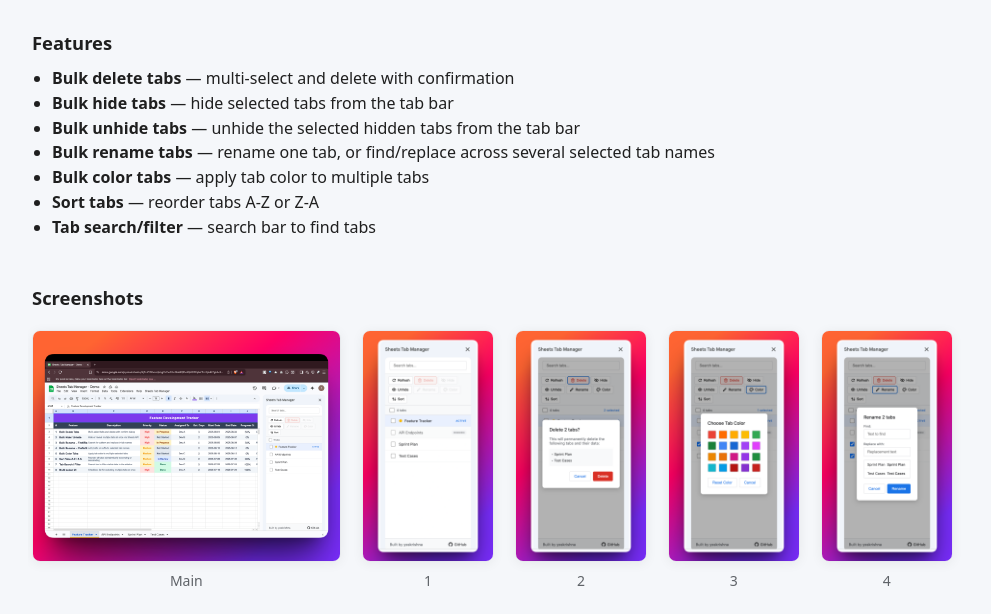
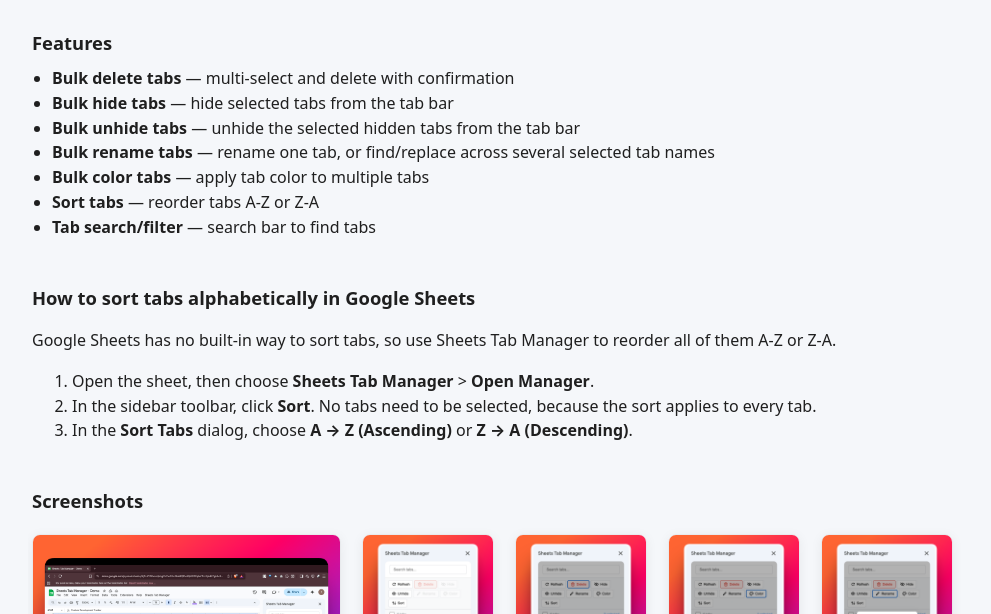
Before and after one commit to ysskrishna/google-sheets-tab-manager, an Astro site in the folder website/: page / in a window 1280 px wide. Shown: the part 186-800 px from the top of the page, without its empty margins (144-1135 px from the left). Built offline with nearby package versions, Linux system fonts and the light colour scheme; Astro itself is replaced by a stand-in of ours.

Commit message:
docs(site): add how-to for sorting tabs alphabetically
Google Sheets has no built-in way to sort tabs, and the Tab Manager
landing page did not explain how to use the add-on's Sort action.

Add a short how-to section between Features and Screenshots with one
intro sentence and three numbered steps. The menu path, the Sort button
and the Sort Tabs options are taken from the add-on's Apps Script
source so the page matches what users see in the sidebar.

The section is styled like the Screenshots section: it gets the same
top margin and heading spacing. Without this, the home page rule that
removes the top margin from the first h2 would make the new heading sit
flush against the Features list.

```diff
--- a/website/src/pages/index.astro
+++ b/website/src/pages/index.astro
@@ -77,6 +77,16 @@ const ldJson = {
     <li><strong>Tab search/filter</strong> — search bar to find tabs</li>
   </ul>
 
+  <section class="how-to-sort" aria-labelledby="how-to-sort-heading">
+    <h2 id="how-to-sort-heading">How to sort tabs alphabetically in Google Sheets</h2>
+    <p>Google Sheets has no built-in way to sort tabs, so use Sheets Tab Manager to reorder all of them A-Z or Z-A.</p>
+    <ol>
+      <li>Open the sheet, then choose <strong>Sheets Tab Manager</strong> &gt; <strong>Open Manager</strong>.</li>
+      <li>In the sidebar toolbar, click <strong>Sort</strong>. No tabs need to be selected, because the sort applies to every tab.</li>
+      <li>In the <strong>Sort Tabs</strong> dialog, choose <strong>A → Z (Ascending)</strong> or <strong>Z → A (Descending)</strong>.</li>
+    </ol>
+  </section>
+
   <section class="screenshots" aria-label="Screenshots">
     <h2>Screenshots</h2>
     <div class="screenshots-scroll" tabindex="0" aria-label="Scroll to see all screenshots">
--- a/website/src/styles/global.css
+++ b/website/src/styles/global.css
@@ -408,6 +408,14 @@ ul {
   color: var(--link);
 }
 
+.how-to-sort {
+  margin-top: 2.75rem;
+}
+.how-to-sort h2 {
+  font-size: 1.15rem;
+  margin: 0 0 0.65rem;
+}
+
 .screenshots {
   margin-top: 2.75rem;
 }
```
